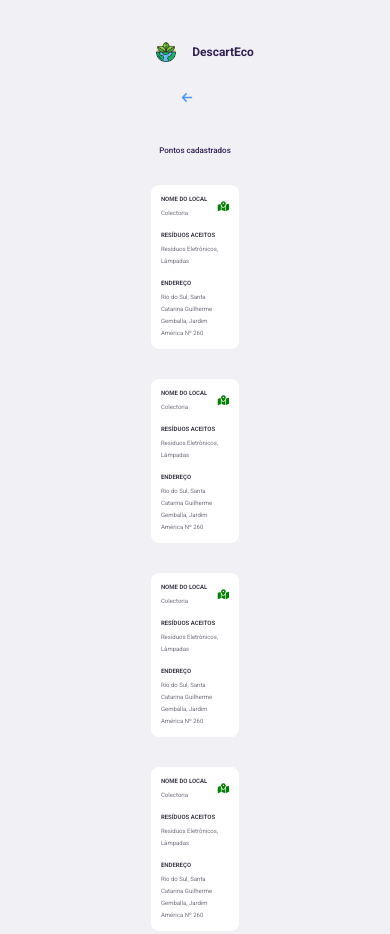
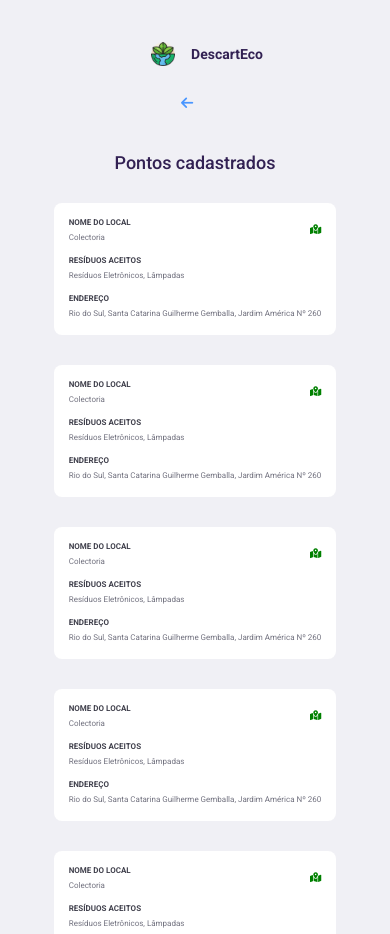
Before and after one commit to filipealvesrr/DescartEco, a plain HTML site: page collectionPoints.html in a window 390 px wide. Shown: the top 934 px of the page. Drawn offline with Linux system fonts and the light colour scheme.

Commit message:
Complicado responsividade 3

```diff
--- a/styleCollectionPoints.css
+++ b/styleCollectionPoints.css
@@ -132,7 +132,10 @@
     }
 }
 
-@media (max-width:645px){
+@media (max-width:700px){
+    .main-container {
+        margin: 0px 10px;
+    }
     .content i {
         font-size: 14px;
     }
@@ -181,7 +184,7 @@
     }
 
     .main-container h2 {
-        font-size: 14px;
+        font-size: 18px;
     }
 
     .content i {
@@ -208,54 +211,3 @@
         font-size: 8px;
     }
 }
-
-@media (max-width:430px) {
-    .card {
-        padding: 1rem;
-    }
-
-    .logo h1 {
-        font-size: 12px;
-    }
-
-    .logo img {
-        width: 20px;
-    }
-
-    .register i {
-        font-size: 12px;
-    }
-
-    .register h3 {
-        font-size: 0px;
-        text-align: center;
-    }
-
-    .main-container h2 {
-        font-size: 8px;
-    }
-
-    .content i {
-        font-size: 10px;
-    }
-
-    .title-case {
-        font-size: 6px;
-        margin-bottom: 5px;
-    }
-
-    .info {
-        font-size: 6px;
-        line-height: 12px;
-        margin-bottom: 12px;
-    }
-
-    .footer-info h4 {
-        max-width: 250px;
-        font-size: 8px;
-    }
-
-    .footer-info .links {
-        font-size: 6px;
-    }
-}
```
